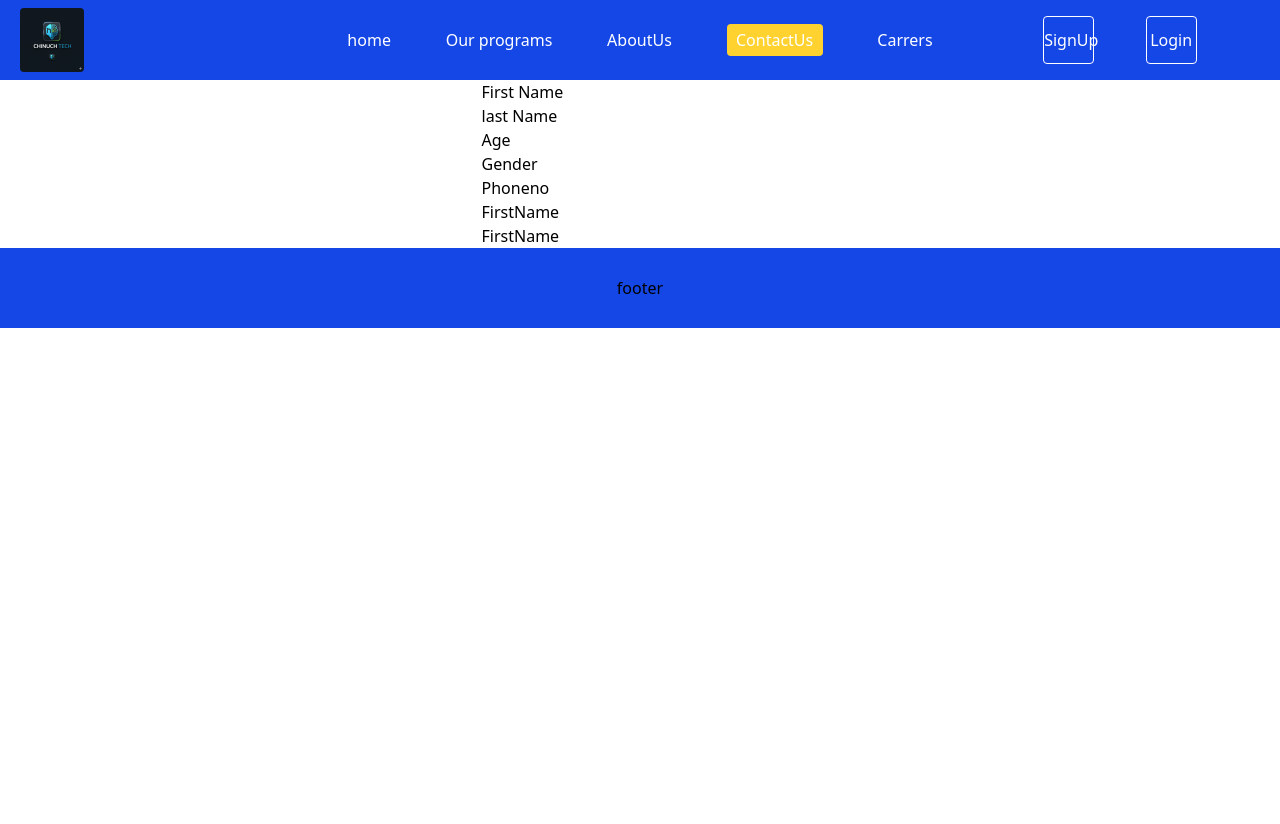
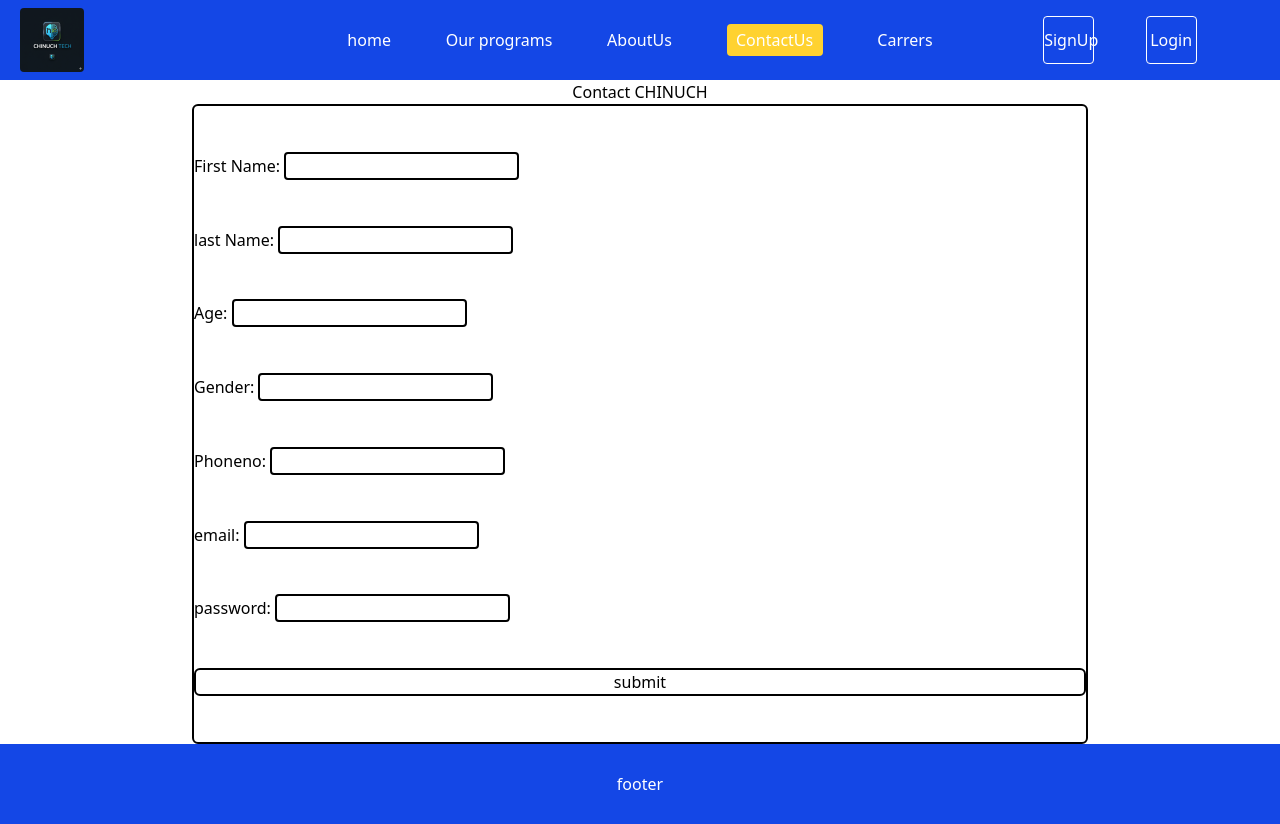
Before and after one commit to Dayasagar543/django-projects, a Django app: page /contactus/ in a window 1280 px wide. Before the commit the page ends 328 px from the top, so only its background shows below. Run offline with Django 5.2, Linux system fonts and the light colour scheme.

Commit message:
added the code for the form in contact.html file and changes the ui designs  need to update more on

```diff
--- a/chinuch_tech/static/css/destination/style.css
+++ b/chinuch_tech/static/css/destination/style.css
@@ -7,11 +7,19 @@
       "Segoe UI Emoji", "Segoe UI Symbol", "Noto Color Emoji";
     --font-mono: ui-monospace, SFMono-Regular, Menlo, Monaco, Consolas, "Liberation Mono",
       "Courier New", monospace;
+    --color-red-400: oklch(70.4% 0.191 22.216);
     --color-amber-300: oklch(87.9% 0.169 91.605);
+    --color-cyan-50: oklch(98.4% 0.019 200.873);
     --color-blue-700: oklch(48.8% 0.243 264.376);
+    --color-black: #000;
     --color-white: #fff;
     --spacing: 0.25rem;
+    --container-5xl: 64rem;
+    --text-3xl: 1.875rem;
+    --text-3xl--line-height: calc(2.25 / 1.875);
+    --font-weight-medium: 500;
     --radius-sm: 0.25rem;
+    --radius-md: 0.375rem;
     --default-font-family: var(--font-sans);
     --default-mono-font-family: var(--font-mono);
   }
@@ -186,6 +194,12 @@
   .table {
     display: table;
   }
+  .h-11 {
+    height: calc(var(--spacing) * 11);
+  }
+  .h-11\/12 {
+    height: calc(11/12 * 100%);
+  }
   .h-16 {
     height: calc(var(--spacing) * 16);
   }
@@ -195,8 +209,38 @@
   .h-\[60\%\] {
     height: 60%;
   }
+  .h-\[70\%\] {
+    height: 70%;
+  }
+  .h-\[80vh\] {
+    height: 80vh;
+  }
+  .h-\[90\%\%\] {
+    height: 90%%;
+  }
+  .h-\[90\%\] {
+    height: 90%;
+  }
+  .h-\[90\] {
+    height: 90;
+  }
+  .h-\[90vh\] {
+    height: 90vh;
+  }
   .h-full {
     height: 100%;
+  }
+  .min-h-screen {
+    min-height: 100vh;
+  }
+  .w-5xl {
+    width: var(--container-5xl);
+  }
+  .w-11 {
+    width: calc(var(--spacing) * 11);
+  }
+  .w-11\/12 {
+    width: calc(11/12 * 100%);
   }
   .w-\[20\%\] {
     width: 20%;
@@ -207,11 +251,29 @@
   .w-\[50vw\] {
     width: 50vw;
   }
+  .w-\[70\%\] {
+    width: 70%;
+  }
+  .w-\[70\] {
+    width: 70;
+  }
+  .w-\[70vw\] {
+    width: 70vw;
+  }
   .w-\[80\%\] {
     width: 80%;
   }
+  .w-\[90\] {
+    width: 90;
+  }
+  .w-auto {
+    width: auto;
+  }
   .w-full {
     width: 100%;
+  }
+  .flex-1 {
+    flex: 1;
   }
   .border-collapse {
     border-collapse: collapse;
@@ -222,11 +284,20 @@
   .flex-col {
     flex-direction: column;
   }
+  .content-center {
+    align-content: center;
+  }
   .items-center {
     align-items: center;
   }
+  .items-start {
+    align-items: flex-start;
+  }
   .justify-around {
     justify-content: space-around;
+  }
+  .justify-between {
+    justify-content: space-between;
   }
   .justify-center {
     justify-content: center;
@@ -234,18 +305,57 @@
   .justify-evenly {
     justify-content: space-evenly;
   }
+  .gap-2 {
+    gap: calc(var(--spacing) * 2);
+  }
+  .gap-2\.5 {
+    gap: calc(var(--spacing) * 2.5);
+  }
+  .gap-y-10 {
+    row-gap: calc(var(--spacing) * 10);
+  }
+  .gap-y-px {
+    row-gap: 1px;
+  }
+  .rounded {
+    border-radius: 0.25rem;
+  }
+  .rounded-md {
+    border-radius: var(--radius-md);
+  }
   .rounded-sm {
     border-radius: var(--radius-sm);
+  }
+  .rounded-s {
+    border-start-start-radius: 0.25rem;
+    border-end-start-radius: 0.25rem;
   }
   .border {
     border-style: var(--tw-border-style);
     border-width: 1px;
+  }
+  .border-2 {
+    border-style: var(--tw-border-style);
+    border-width: 2px;
   }
   .border-white {
     border-color: var(--color-white);
   }
   .bg-blue-700 {
     background-color: var(--color-blue-700);
+  }
+  .p-5 {
+    padding: calc(var(--spacing) * 5);
+  }
+  .pl-5 {
+    padding-left: calc(var(--spacing) * 5);
+  }
+  .text-center {
+    text-align: center;
+  }
+  .text-3xl {
+    font-size: var(--text-3xl);
+    line-height: var(--tw-leading, var(--text-3xl--line-height));
   }
   .text-white {
     color: var(--color-white);
@@ -256,6 +366,12 @@
   .outline {
     outline-style: var(--tw-outline-style);
     outline-width: 1px;
+  }
+  .text-shadow-black {
+    --tw-text-shadow-color: #000;
+    @supports (color: color-mix(in lab, red, red)) {
+      --tw-text-shadow-color: color-mix(in oklab, var(--color-black) var(--tw-text-shadow-alpha), transparent);
+    }
   }
 }
 * {
@@ -283,11 +399,22 @@
   inherits: false;
   initial-value: solid;
 }
+@property --tw-text-shadow-color {
+  syntax: "*";
+  inherits: false;
+}
+@property --tw-text-shadow-alpha {
+  syntax: "<percentage>";
+  inherits: false;
+  initial-value: 100%;
+}
 @layer properties {
   @supports ((-webkit-hyphens: none) and (not (margin-trim: inline))) or ((-moz-orient: inline) and (not (color:rgb(from red r g b)))) {
     *, ::before, ::after, ::backdrop {
       --tw-border-style: solid;
       --tw-outline-style: solid;
+      --tw-text-shadow-color: initial;
+      --tw-text-shadow-alpha: 100%;
     }
   }
 }
--- a/chinuch_tech/templates/ContactUs.html
+++ b/chinuch_tech/templates/ContactUs.html
@@ -1,37 +1,44 @@
 {% extends "base.html" %} {% block content %}
-<div class="w-full h-[70%] flex justify-center items-center">
-  <div>
-    <form action="" method="POST" class="">
+<div class="w-full flex flex-col justify-center items-center">
+  <h2 class="text-center">Contact CHINUCH</h2>
+
+  <form
+    action=""
+    method="POST"
+    class="border-2 text-center w-[70vw] h-[80vh] rounded-md flex flex-col justify-evenly items-start"
+  >
     {% csrf_token %}
     <div>
-        <label for="firstname">First Name</label>
-        <input type="text" id="firstname" />
+      <label for="firstname">First Name: </label>
+      <input type="text" id="firstname" class="border-2 rounded-sm" />
     </div>
     <div>
-        <label for="lastname">last Name</label>
-        <input type="text" id="lastname" />
+      <label for="lastname">last Name: </label>
+      <input type="text" id="lastname" class="border-2 rounded-sm" />
     </div>
     <div>
-        <label for="age">Age</label>
-        <input type="text" id="age" />
+      <label for="age">Age: </label>
+      <input type="text" id="age" class="border-2 rounded-sm" />
     </div>
     <div>
-        <label for="gender">Gender</label>
-        <input type="text" id="gender" />
+      <label for="gender">Gender: </label>
+      <input type="text" id="gender" class="border-2 rounded-sm" />
     </div>
     <div>
-        <label for="phoneno">Phoneno</label>
-        <input type="text" id="phoneno" />
+      <label for="phoneno">Phoneno: </label>
+      <input type="text" id="phoneno" class="border-2 rounded-sm" />
     </div>
     <div>
-        <label for="firstname">FirstName</label>
-        <input type="text" id="FirstName" />
+      <label for="email">email: </label>
+      <input type="email" id="email" class="border-2 rounded-sm" />
     </div>
     <div>
-        <label for="firstname">FirstName</label>
-        <input type="text" id="FirstName" />
+      <label for="password">password: </label>
+      <input type="password" id="password" class="border-2 rounded-sm" />
+    </div>
+    <div class="w-full flex justify-center items-center">
+      <button class="rounded-md border-2 w-5xl h-2xl">submit</button>
     </div>
   </form>
 </div>
-</div>
 {% endblock %}
--- a/chinuch_tech/templates/base.html
+++ b/chinuch_tech/templates/base.html
@@ -4,20 +4,23 @@
   <head>
     <meta charset="UTF-8" />
     <meta name="viewport" content="width=device-width, initial-scale=1.0" />
-    <link rel="icon" type="image/x-icon" href="../static/images/chinuch.png" />
     <link rel="stylesheet" href="{% static 'css/destination/style.css' %}" />
+    <link
+      rel="icon"
+      type="image/x-icon"
+      href="{% static 'images/chinuch.png' %} "
+      class="rounded-sm"
+    />
     {% comment %}
     <link rel="stylesheet" href="../static/css/style.css" />
     {% endcomment %}
     <title>CHINUCH</title>
   </head>
   <body>
-    <div class="container">
+    <div class="min-h-screen flex flex-col">
       {% include "header.html" %}
 
-      <main class="h-80 w-80vw flex justify-center items-center">
-        {% block content %} {% endblock %}
-      </main>
+      <main class="flex-1 w-full">{% block content %} {% endblock %}</main>
 
       {% include "footer.html" %}
     </div>
--- a/chinuch_tech/templates/footer.html
+++ b/chinuch_tech/templates/footer.html
@@ -1,5 +1 @@
-<div>
-  <footer class="h-20 flex bg-blue-700 w-full items-center justify-around">
-    footer
-  </footer>
-</div>
+<footer class="h-20 bg-blue-700 text-center text-white content-center">footer</footer>
--- a/chinuch_tech/templates/header.html
+++ b/chinuch_tech/templates/header.html
@@ -1,4 +1,4 @@
-<div>
+
   <header class="h-20">
     <div class="flex bg-blue-700 w-full h-full items-center justify-around">
       {% comment %} logo {% endcomment %}
@@ -46,6 +46,4 @@
           </button>
         </div>
       </div>
-    </div>
   </header>
-</div>
```
Also changed, not shown: chinuch_tech/templates/home.html (+108 -102 lines). Lines whose indentation alone changed are shown as unchanged.
